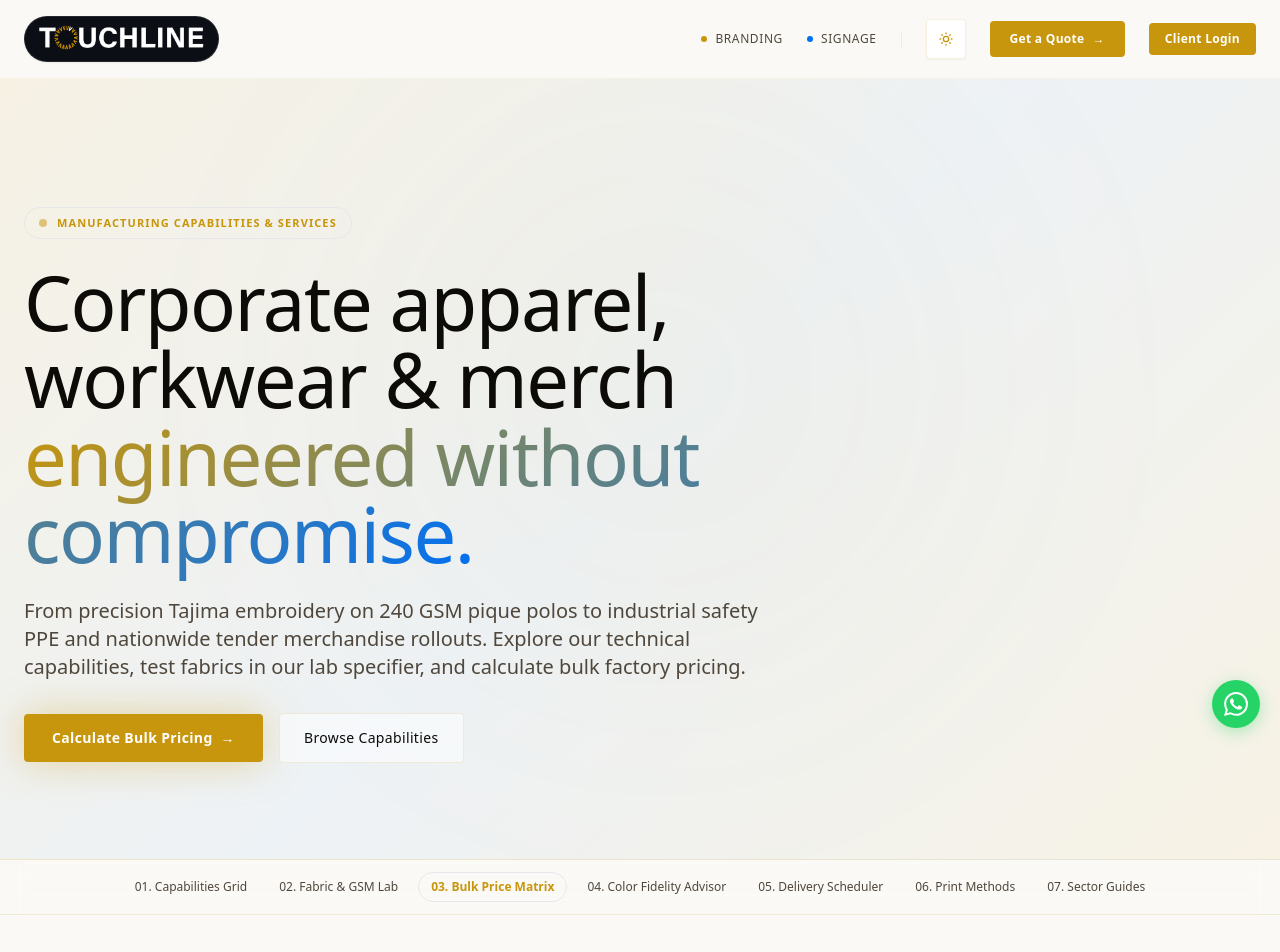
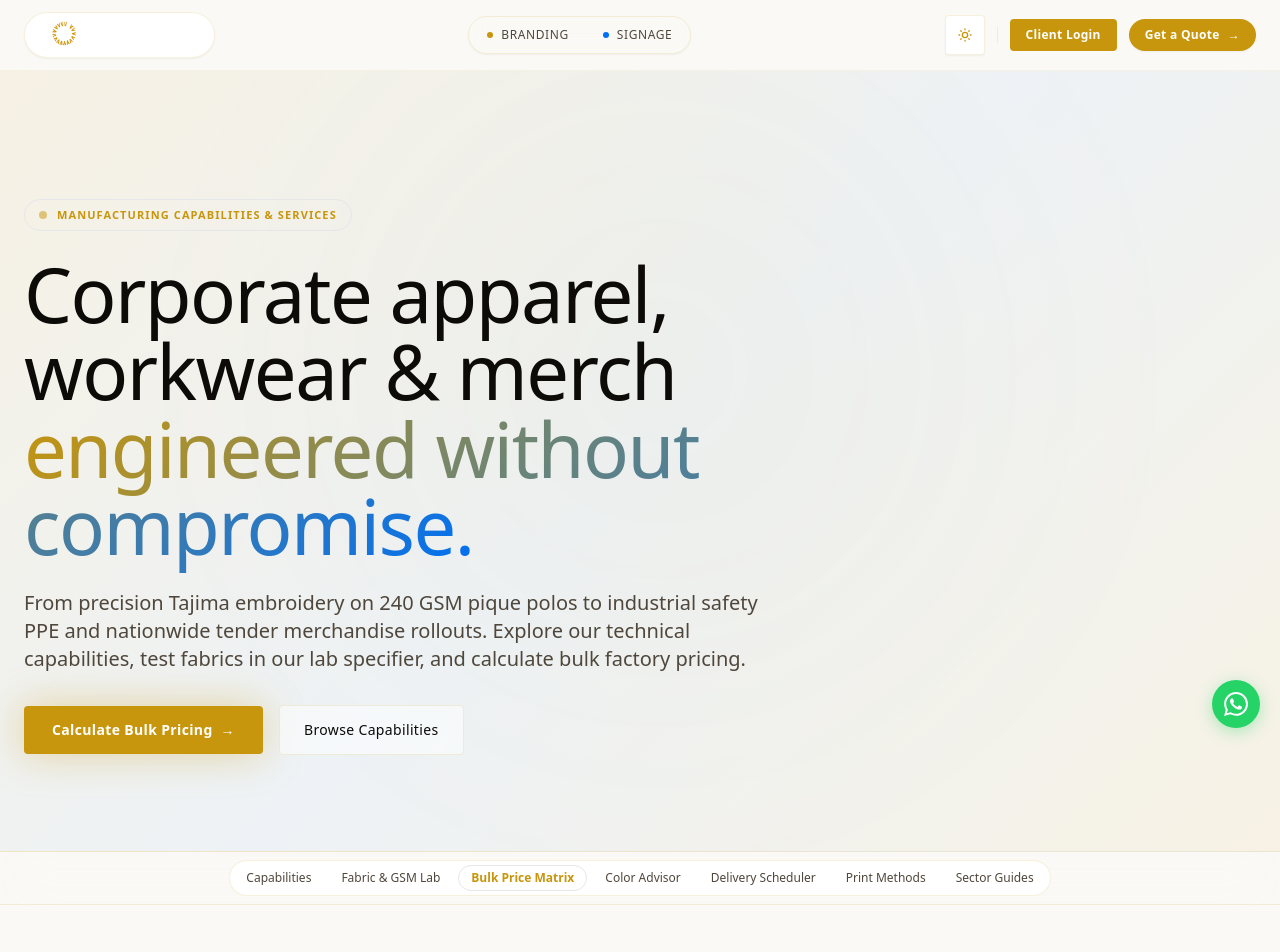
Before and after one commit to kagz-01/Touchline-Branding-Signage, a Next.js app: page /services in a window 1280 px wide. Shown: the top 952 px of the page. Built offline with nearby package versions, Linux system fonts and the light colour scheme; no server answers.

Commit message:
refactor: modern floating pill navigation layout and clean subheaders without numbers

```diff
--- a/components/BrandingHome.tsx
+++ b/components/BrandingHome.tsx
@@ -224,34 +224,33 @@ export function BrandingHome() {
         </div>
       </section>
 
-      {/* ── 2. QUICK TOOLBAR WAYFINDER (HCI Ergonomics) ───────────── */}
-      <section className="bg-[var(--bg-soft)] border-b border-[var(--border)] py-4 sticky top-[73px] z-30 glass backdrop-blur-md">
-        <div className="max-w-content mx-auto px-6 overflow-x-auto scrollbar-none">
-          <div className="flex items-center justify-between min-w-max gap-6 text-xs font-mono">
-            <span className="text-[var(--text-muted)] uppercase tracking-widest text-[10px]">Jump to Section:</span>
-            <div className="flex items-center gap-3">
-              <a href="#services" className="hover:text-[var(--accent)] transition-colors px-2 py-1 rounded">
-                01. Services
+      {/* ── 2. QUICK TOOLBAR WAYFINDER (Modern Pill Rail) ───────── */}
+      <section className="bg-[var(--bg)]/90 border-b border-[var(--border)] py-2.5 sticky top-[57px] sm:top-[61px] z-30 backdrop-blur-xl">
+        <div className="max-w-content mx-auto px-4 sm:px-6 overflow-x-auto scrollbar-none">
+          <div className="flex items-center justify-between min-w-max gap-4 text-xs">
+            <div className="flex items-center gap-1.5 p-1 rounded-full bg-[var(--surface)] border border-[var(--border)] shadow-xs">
+              <a href="#services" className="px-3 py-1 rounded-full text-[var(--text-muted)] hover:text-[var(--text)] hover:bg-[var(--bg-soft)] transition-colors font-medium">
+                Services
               </a>
-              <span className="text-[var(--border)]">•</span>
-              <a href="#methods" className="hover:text-[var(--accent)] transition-colors px-2 py-1 rounded">
-                02. Print Methods
+              <a href="#methods" className="px-3 py-1 rounded-full text-[var(--text-muted)] hover:text-[var(--text)] hover:bg-[var(--bg-soft)] transition-colors font-medium">
+                Print Methods
               </a>
-              <span className="text-[var(--border)]">•</span>
-              <a href="#roi-calculator" className="hover:text-[var(--accent)] transition-colors px-2 py-1 rounded">
-                03. ROI Calculator
+              <a href="#roi-calculator" className="px-3 py-1 rounded-full text-[var(--text-muted)] hover:text-[var(--text)] hover:bg-[var(--bg-soft)] transition-colors font-medium">
+                ROI Calculator
               </a>
-              <span className="text-[var(--border)]">•</span>
-              <a href="#tender-checker" className="hover:text-[var(--accent)] transition-colors px-2 py-1 rounded">
-                04. Tender Checker
+              <a href="#tender-checker" className="px-3 py-1 rounded-full text-[var(--text-muted)] hover:text-[var(--text)] hover:bg-[var(--bg-soft)] transition-colors font-medium">
+                Tender Checker
               </a>
-              <span className="text-[var(--border)]">•</span>
-              <a href="#climate-zones" className="hover:text-[var(--accent)] transition-colors px-2 py-1 rounded">
-                05. Climate Zones
+              <a href="#climate-zones" className="px-3 py-1 rounded-full text-[var(--text-muted)] hover:text-[var(--text)] hover:bg-[var(--bg-soft)] transition-colors font-medium">
+                Climate Zones
               </a>
             </div>
-            <Link href="/book?brand=branding" className="text-[#c8960c] font-semibold hover:underline">
-              Instant Quote ↗
+            <Link
+              href="/book?brand=branding"
+              className="inline-flex items-center gap-1.5 px-3 py-1.5 rounded-full text-xs font-semibold text-[var(--accent)] hover:bg-[var(--accent)]/10 transition-colors"
+            >
+              <span>Instant Quote</span>
+              <span className="text-[10px]">↗</span>
             </Link>
           </div>
         </div>
--- a/components/Header.tsx
+++ b/components/Header.tsx
@@ -21,51 +21,69 @@ export async function Header({ brand }: { brand: BrandConfig | null }) {
   const hostBrand = resolveBrandFromHost(host);
   const effectiveBrand = brand || (hostBrand !== 'hub' ? hostBrand : null);
 
-  /* ── 1. HUB HEADER ────────────────────────── */
+  /* ── 1. HUB HEADER (Unified Entry Point) ────────────────────── */
   if (!effectiveBrand) {
     const brandingUrl = getCrossBrandUrl('branding', host);
     const signageUrl  = getCrossBrandUrl('signage',  host);
 
     return (
-      <header className="glass-nav sticky top-0 z-50">
-        <div className="max-w-content mx-auto px-6 py-3.5 sm:py-4 flex items-center justify-between">
-          <Link href="/" data-brand="hub" className="group flex items-center">
-            <div className="flex items-center px-3.5 py-1.5 rounded-xl bg-[#0b0e14] border border-white/10 group-hover:border-[#c8960c]/50 transition-all duration-300 shadow-sm">
+      <header className="glass-nav sticky top-0 z-50 transition-all duration-300">
+        <div className="max-w-content mx-auto px-4 sm:px-6 py-2.5 sm:py-3 flex items-center justify-between gap-4">
+          {/* Logo Badge */}
+          <Link href="/" data-brand="hub" className="group flex items-center shrink-0">
+            <div className="flex items-center px-3 py-1.5 rounded-xl bg-[var(--surface)] border border-[var(--border)] group-hover:border-[var(--accent)]/50 transition-all duration-300 shadow-sm">
               <Logo brand="hub" className="h-6 sm:h-7 md:h-8 w-auto" />
             </div>
           </Link>
 
-          {/* Desktop nav */}
-          <nav className="hidden lg:flex items-center gap-6">
-            <a href={brandingUrl} className="group flex items-center gap-2 text-xs font-mono uppercase tracking-wider text-[var(--text-muted)] hover:text-[#c8960c] transition-colors">
-              <span className="w-1.5 h-1.5 rounded-full bg-[#c8960c] group-hover:scale-125 transition-transform" />
+          {/* Desktop Nav: Clean Pill Cluster */}
+          <nav className="hidden lg:flex items-center gap-1.5 p-1 rounded-full bg-[var(--surface)]/80 border border-[var(--border)] shadow-sm backdrop-blur-md">
+            <a
+              href={brandingUrl}
+              className="flex items-center gap-2 px-3.5 py-1.5 rounded-full text-xs font-mono uppercase tracking-wider text-[var(--text-muted)] hover:text-[#c8960c] hover:bg-[var(--bg-soft)] transition-all"
+            >
+              <span className="w-1.5 h-1.5 rounded-full bg-[#c8960c]" />
               Branding
             </a>
-            <a href={signageUrl} className="group flex items-center gap-2 text-xs font-mono uppercase tracking-wider text-[var(--text-muted)] hover:text-[#0070f3] transition-colors">
-              <span className="w-1.5 h-1.5 rounded-full bg-[#0070f3] group-hover:scale-125 transition-transform" />
+            <a
+              href={signageUrl}
+              className="flex items-center gap-2 px-3.5 py-1.5 rounded-full text-xs font-mono uppercase tracking-wider text-[var(--text-muted)] hover:text-[#0070f3] hover:bg-[var(--bg-soft)] transition-all"
+            >
+              <span className="w-1.5 h-1.5 rounded-full bg-[#0070f3]" />
               Signage
             </a>
+          </nav>
+
+          {/* Right Action Cluster */}
+          <div className="hidden lg:flex items-center gap-3">
+            <ThemeToggle />
             <span className="w-px h-4 bg-[var(--border)]" />
-            <ThemeToggle />
-            <Link href="/book" className="btn-primary text-xs font-semibold py-2.5 px-5">
+            <HeaderAuthButton />
+            <Link
+              href="/book"
+              className="btn-primary text-xs font-semibold py-2 px-4 rounded-xl shadow-sm hover:shadow transition-all"
+            >
               Get a Quote <span>→</span>
             </Link>
-            {/* Auth - client component handles session */}
-            <HeaderAuthButton />
-          </nav>
+          </div>
 
-          {/* Mobile */}
-          <div className="flex lg:hidden items-center gap-2.5">
+          {/* Mobile Right Controls */}
+          <div className="flex lg:hidden items-center gap-2">
             <ThemeToggle />
-            <Link href="/book" className="btn-primary text-xs font-semibold py-2 px-3.5">Quote</Link>
             <HeaderAuthButton mobile />
+            <Link
+              href="/book"
+              className="btn-primary text-xs font-semibold py-1.5 px-3 rounded-lg"
+            >
+              Quote
+            </Link>
           </div>
         </div>
       </header>
     );
   }
 
-  /* ── 2. BRAND HEADER (Branding / Signage) ─── */
+  /* ── 2. SPECIALISM HEADER (Branding / Signage) ───────────────── */
   const brandId       = typeof effectiveBrand === 'string' ? effectiveBrand : effectiveBrand.id;
   const isBranding    = brandId === 'branding';
   const otherBrandId  = isBranding ? 'signage' : 'branding';
@@ -73,19 +91,17 @@ export async function Header({ brand }: { brand: BrandConfig | null }) {
   const otherHref     = getCrossBrandUrl(otherBrandId, host);
   const hubHref       = getCrossBrandUrl('hub', host);
 
-  const logoStyle = isBranding
-    ? 'bg-[#120e08] border-amber-500/25 group-hover:border-amber-500/60 shadow-amber-950/20'
-    : 'bg-[#060e18] border-blue-500/25 group-hover:border-blue-500/60 shadow-blue-950/20';
-
   return (
-    <header className="glass-nav sticky top-0 z-50">
-      <div className="max-w-content mx-auto px-6 py-3.5 sm:py-4 flex items-center justify-between">
-        <Link href="/" className="group flex items-center flex-shrink-0">
-          <div className={`flex items-center px-3 sm:px-3.5 py-1.5 rounded-xl border transition-all duration-300 shadow-sm ${logoStyle}`}>
+    <header className="glass-nav sticky top-0 z-50 transition-all duration-300">
+      <div className="max-w-content mx-auto px-4 sm:px-6 py-2.5 sm:py-3 flex items-center justify-between gap-4">
+        {/* Division Logo */}
+        <Link href="/" className="group flex items-center shrink-0">
+          <div className="flex items-center px-3 py-1.5 rounded-xl bg-[var(--surface)] border border-[var(--border)] group-hover:border-[var(--accent)]/50 transition-all duration-300 shadow-sm">
             <Logo brand={brandId} className="h-6 sm:h-7 md:h-8 w-auto" />
           </div>
         </Link>
 
+        {/* Center / Desktop Nav */}
         <SpecialismNav
           brandId={brandId}
           otherBrand={otherBrandId}
@@ -94,9 +110,16 @@ export async function Header({ brand }: { brand: BrandConfig | null }) {
           hubHref={hubHref}
         />
 
-        <div className="flex lg:hidden items-center gap-2.5">
+        {/* Mobile Right Controls */}
+        <div className="flex lg:hidden items-center gap-2">
           <ThemeToggle />
-          <Link href="/book" className="btn-primary text-xs font-semibold py-2 px-3.5">Quote</Link>
+          <HeaderAuthButton mobile />
+          <Link
+            href="/book"
+            className="btn-primary text-xs font-semibold py-1.5 px-3 rounded-lg"
+          >
+            Quote
+          </Link>
         </div>
       </div>
     </header>
--- a/components/ServicesContent.tsx
+++ b/components/ServicesContent.tsx
@@ -77,50 +77,50 @@ export function ServicesContent({ brand }: { brand: BrandConfig }) {
       {/* ── 2. STICKY WAYFINDER NAV ──────────────────────────────── */}
       <nav
         aria-label="Branding Services Navigation"
-        className="sticky top-16 z-30 bg-[var(--bg)]/90 backdrop-blur-md border-b border-[var(--border)] py-3 px-6 overflow-x-auto"
+        className="sticky top-[57px] sm:top-[61px] z-30 bg-[var(--bg)]/90 backdrop-blur-xl border-b border-[var(--border)] py-2 px-4 sm:px-6 overflow-x-auto scrollbar-none"
       >
-        <div className="max-w-content mx-auto flex items-center justify-start md:justify-center gap-2 text-xs font-mono whitespace-nowrap">
+        <div className="max-w-content mx-auto flex items-center justify-start md:justify-center gap-1.5 p-1 rounded-full bg-[var(--surface)] border border-[var(--border)] w-fit text-xs whitespace-nowrap shadow-xs">
           <a
             href="#capabilities"
-            className="px-3 py-1.5 rounded-full hover:bg-[var(--bg-soft)] text-[var(--text-muted)] hover:text-[var(--text)] transition-colors"
+            className="px-3 py-1 rounded-full text-[var(--text-muted)] hover:text-[var(--text)] hover:bg-[var(--bg-soft)] transition-colors font-medium"
           >
-            01. Capabilities Grid
+            Capabilities
           </a>
           <a
             href="#fabric-inspector"
-            className="px-3 py-1.5 rounded-full hover:bg-[var(--bg-soft)] text-[var(--text-muted)] hover:text-[var(--text)] transition-colors"
+            className="px-3 py-1 rounded-full text-[var(--text-muted)] hover:text-[var(--text)] hover:bg-[var(--bg-soft)] transition-colors font-medium"
           >
-            02. Fabric & GSM Lab
+            Fabric & GSM Lab
           </a>
           <a
             href="#bulk-calculator"
-            className="px-3 py-1.5 rounded-full bg-[var(--accent)]/10 text-[var(--accent)] font-semibold border border-[var(--accent)]/20 hover:bg-[var(--accent)]/20 transition-colors"
+            className="px-3 py-1 rounded-full bg-[var(--accent)]/10 text-[var(--accent)] font-semibold border border-[var(--accent)]/20 hover:bg-[var(--accent)]/20 transition-colors"
           >
-            03. Bulk Price Matrix
+            Bulk Price Matrix
           </a>
           <a
             href="#color-fidelity"
-            className="px-3 py-1.5 rounded-full hover:bg-[var(--bg-soft)] text-[var(--text-muted)] hover:text-[var(--text)] transition-colors"
+            className="px-3 py-1 rounded-full text-[var(--text-muted)] hover:text-[var(--text)] hover:bg-[var(--bg-soft)] transition-colors font-medium"
           >
-            04. Color Fidelity Advisor
+            Color Advisor
           </a>
           <a
             href="#turnaround-scheduler"
-            className="px-3 py-1.5 rounded-full hover:bg-[var(--bg-soft)] text-[var(--text-muted)] hover:text-[var(--text)] transition-colors"
+            className="px-3 py-1 rounded-full text-[var(--text-muted)] hover:text-[var(--text)] hover:bg-[var(--bg-soft)] transition-colors font-medium"
           >
-            05. Delivery Scheduler
+            Delivery Scheduler
           </a>
           <a
             href="#methods-guide"
-            className="px-3 py-1.5 rounded-full hover:bg-[var(--bg-soft)] text-[var(--text-muted)] hover:text-[var(--text)] transition-colors"
+            className="px-3 py-1 rounded-full text-[var(--text-muted)] hover:text-[var(--text)] hover:bg-[var(--bg-soft)] transition-colors font-medium"
           >
-            06. Print Methods
+            Print Methods
           </a>
           <a
             href="#industry-guides"
-            className="px-3 py-1.5 rounded-full hover:bg-[var(--bg-soft)] text-[var(--text-muted)] hover:text-[var(--text)] transition-colors"
+            className="px-3 py-1 rounded-full text-[var(--text-muted)] hover:text-[var(--text)] hover:bg-[var(--bg-soft)] transition-colors font-medium"
           >
-            07. Sector Guides
+            Sector Guides
           </a>
         </div>
       </nav>
```
Also changed, not shown: components/SignageHome.tsx (+16 -16 lines), components/SpecialismNav.tsx (+29 -59 lines).
